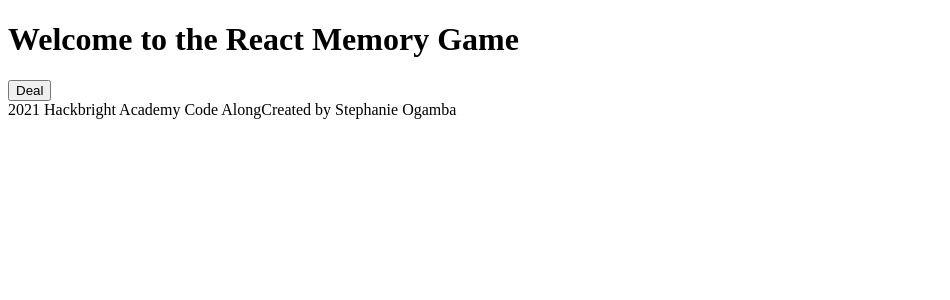
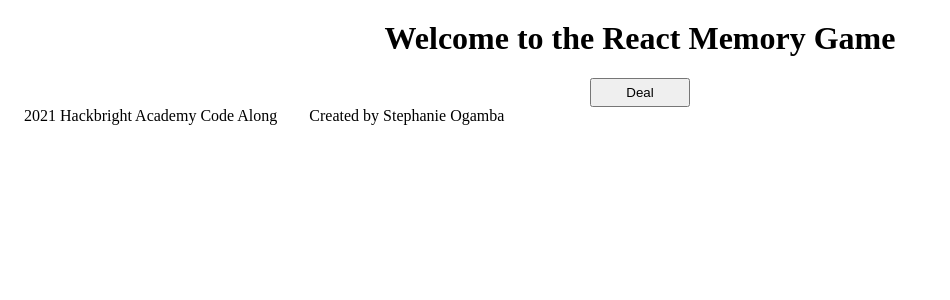
Before and after one commit to senseofsteph/memory-card-game, a Flask app: page / in a window 1280 px wide. Shown: the top 300 px of the page, without its empty margins (0-950 px from the left). Run offline with Flask 2, Linux system fonts and the light colour scheme; some libraries are stand-ins or nearby versions.

Commit message:
Style button container and text position

```diff
--- a/static/css/styles.css
+++ b/static/css/styles.css
@@ -38,10 +38,34 @@
   flex-wrap: wrap;
 }
 
-/* h1 {
+.button-container {
+  display: flex;
+  justify-content: center;
+  align-items: center;
+}
+
+button {
+  width: 100px;
+  padding: 5px;
+}
+
+.info {
+  margin-right: 1em;
+  margin-left: 1em;
+}
+
+.footer {
+  position: fixed;
+  left: 0;
+  bottom: 0;
+  margin-bottom: 0;
+  padding-top: 3px;
+  padding-bottom: 3px;
+  width: 100%;
   text-align: center;
 }
 
-p {
+h1 {
   text-align: center;
-} */
+  margin-top: 20px;
+}
```
